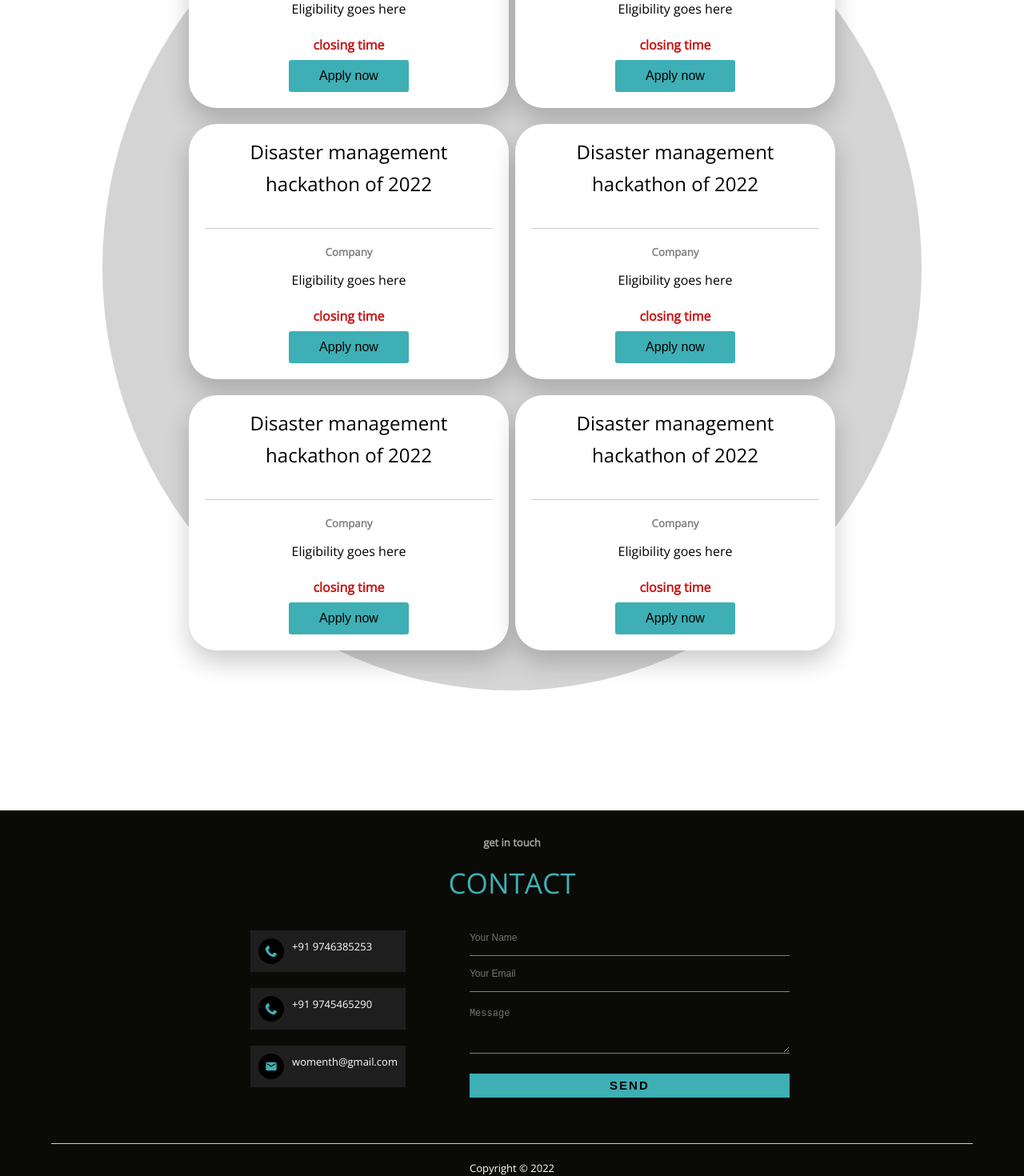
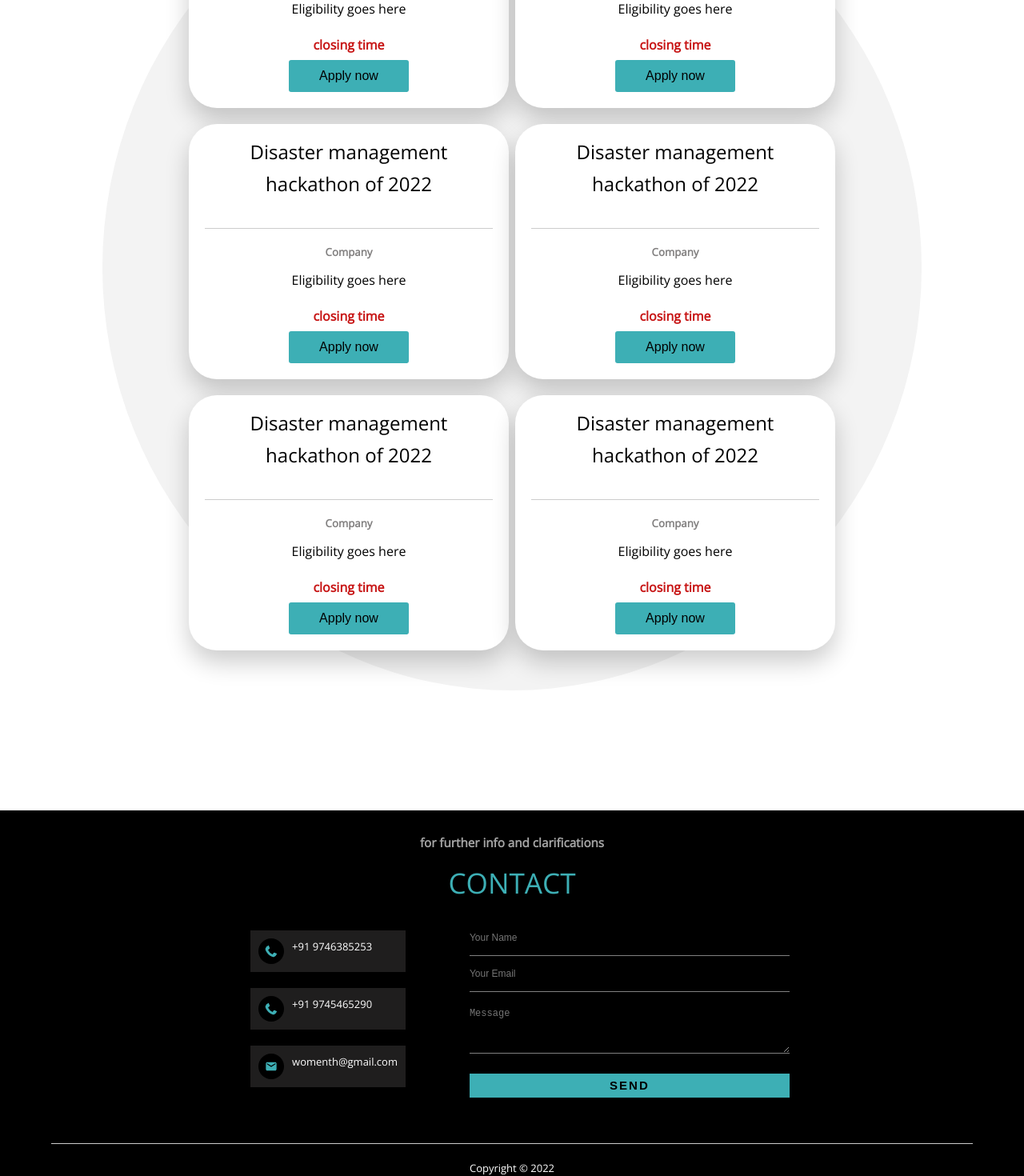
Before and after one commit to SuryaRamanath/WomenTechnoHub, a React (Create React App) app in the folder app/: page / in a window 1280 px wide. Shown: the part 1805-3275 px from the top of the page at 80% size. Built offline with nearby package versions, Linux system fonts and the light colour scheme.

Commit message:
minor changes

```diff
--- a/app/package.json
+++ b/app/package.json
@@ -10,7 +10,9 @@
     "react": "^17.0.2",
     "react-dom": "^17.0.2",
     "react-icons": "^4.3.1",
+    "react-router-dom": "^6.2.1",
     "react-scripts": "5.0.0",
+    "styled-components": "^5.3.3",
     "web-vitals": "^2.1.3"
   },
   "scripts": {
--- a/app/src/components/content/Content.css
+++ b/app/src/components/content/Content.css
@@ -13,7 +13,7 @@
 
 }
 .cards-container{
-    background-color: rgb(212, 212, 212);
+    background-color: rgb(243, 243, 243);
     width:80vw;
     margin:0 auto;
     border-radius: 100%;
--- a/app/src/components/footer/Footer.css
+++ b/app/src/components/footer/Footer.css
@@ -1,5 +1,5 @@
 footer{
-    background-color: rgb(10, 10, 7);
+    background-color: rgb(0,0,0);
     width:100%;
     bottom: 0;
     color: white;
--- a/app/src/components/footer/Footer.js
+++ b/app/src/components/footer/Footer.js
@@ -9,7 +9,7 @@ const Footer = () => {
     return (
         <footer>
             <div className="footer-container">
-                <h4 className='get-in-touch'>get in touch</h4>
+                <h3 className='get-in-touch'>for further info and clarifications</h3>
             <p className='contact'>CONTACT</p>
                 <div className="row">
                     <div className="col">
```
Also changed, not shown: 1 other file (tests, documents, lock files or other folders).
